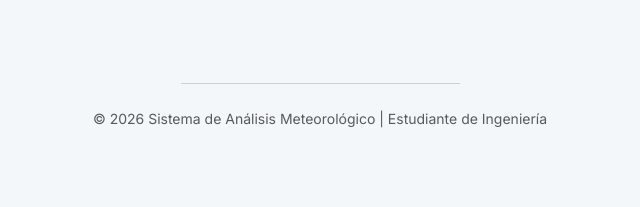
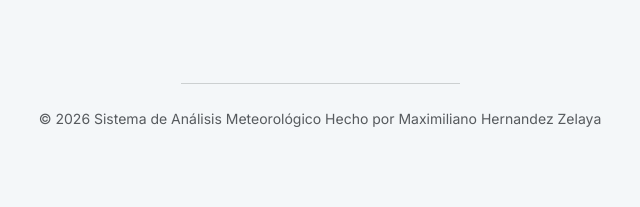
Before and after one commit to DeltaBe/Consulta-Metereologica-Interactiva, a Django app: page / in a window 1280 px wide. Shown: the part 593-800 px from the top of the page, without its empty margins (320-960 px from the left). Run offline with Django 5.2, Linux system fonts and the light colour scheme.

Commit message:
subiendo readme y rqueriments

```diff
--- a/weather_app/templates/index.html
+++ b/weather_app/templates/index.html
@@ -177,7 +177,7 @@
 
         <footer class="footer text-center mt-5 mb-4 text-muted">
             <hr class="w-25 mx-auto mb-4">
-            <p class="small">© 2026 Sistema de Análisis Meteorológico | Estudiante de Ingeniería</p>
+            <p class="small">© 2026 Sistema de Análisis Meteorológico Hecho por Maximiliano Hernandez Zelaya</p>
         </footer>
     </div>
 
```
Also changed, not shown: requirements.txt (added, +7 -0 lines), README.md, 1 other file.
